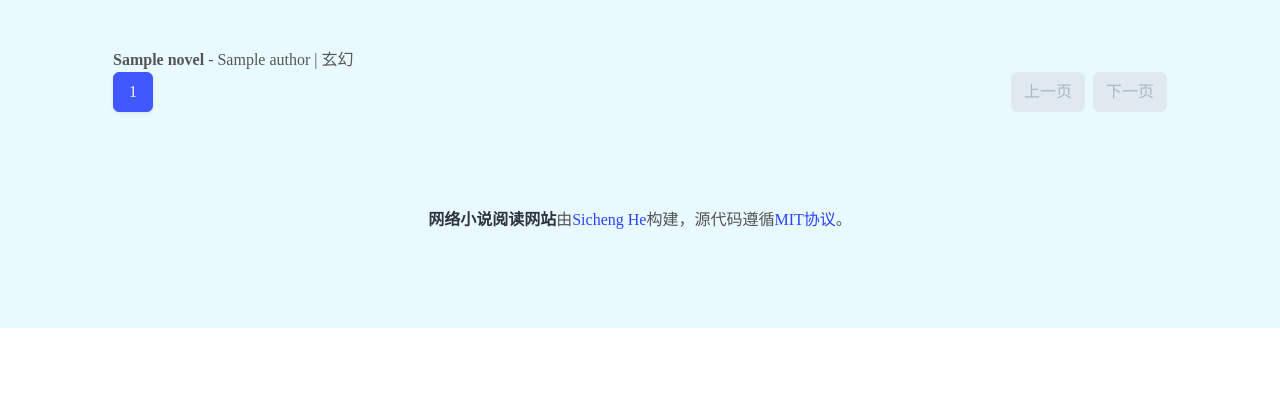
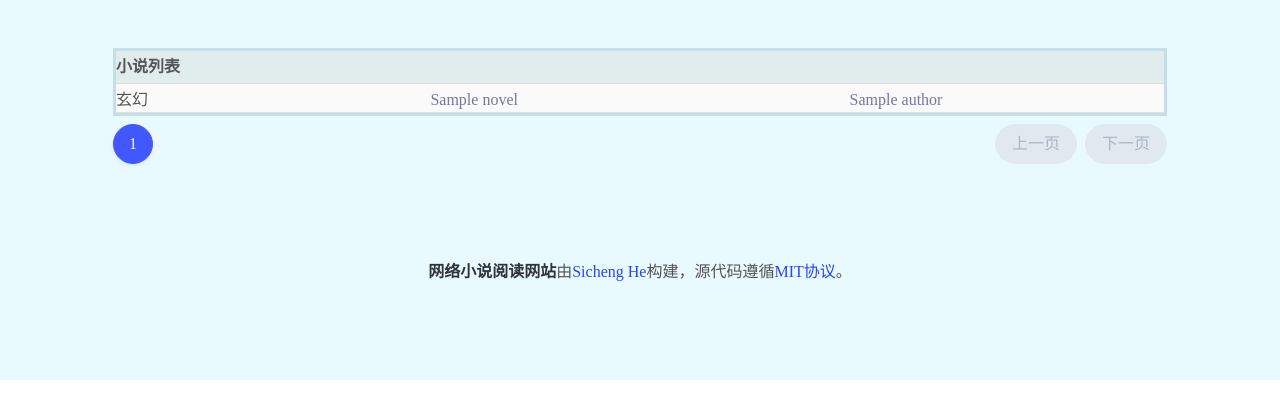
Before and after one commit to hesic73/webnovel, a FastAPI app: page / in a window 1280 px wide. Shown: the part 56-475 px from the top of the page. Run offline with FastAPI, Linux system fonts and the light colour scheme; tables that the repository leaves empty hold one stand-in row (values such as "Sample post"); parts of the project's set-up code (start-up, migrations or seed data) failed here and were passed over.

Commit message:
update the index page

```diff
--- /dev/null
+++ b/app/consts.py
@@ -0,0 +1,3 @@
+DEFAULT_NOVEL_PAGE_SIZE = 30
+LATEST_CHAPTERS_LIMIT = 20
+BOOKSHELF_SIZE = 10
--- a/app/router/api.py
+++ b/app/router/api.py
@@ -13,9 +13,7 @@ from app.securities import TokenPayloadDependency
 
 from app.enums import Genre
 
-
-BOOKSHELF_SIZE = 10
-
+from app.consts import BOOKSHELF_SIZE
 
 router = APIRouter()
 
--- a/app/router/pages.py
+++ b/app/router/pages.py
@@ -14,16 +14,14 @@ from app.enums import Genre, ScraperSource
 from app.schema.novel import Novel
 from app.schema.chapter import Chapter
 
+from app.consts import DEFAULT_NOVEL_PAGE_SIZE, LATEST_CHAPTERS_LIMIT
+
 router = APIRouter(tags=["Pages"], include_in_schema=False)
-
-
-_DEFAULT_NOVEL_PAGE_SIZE = 20
-_LATEST_CHAPTERS_LIMIT = 20
 
 
 @router.get("/", response_class=HTMLResponse)
 async def index(request: Request, db: DBDependency, page: int = Query(1, ge=1),
-                page_size: int = Query(_DEFAULT_NOVEL_PAGE_SIZE, ge=1, le=100)):
+                page_size: int = Query(DEFAULT_NOVEL_PAGE_SIZE, ge=1, le=100)):
     skip = (page - 1) * page_size
 
     novels = database.get_novels(db, skip=skip, limit=page_size)
@@ -63,7 +61,7 @@ async def novel(request: Request, id: int, db: DBDependency):
         last_chapter) if last_chapter else None
 
     latest_chapters = database.get_chapters_reversed(
-        db, novel_id=id, limit=_LATEST_CHAPTERS_LIMIT)
+        db, novel_id=id, limit=LATEST_CHAPTERS_LIMIT)
     latest_chapters = [convert_db_chapter_to_model_chapter(chapter) if chapter else None
                        for chapter in latest_chapters]
 
--- a/static/css/common.css
+++ b/static/css/common.css
@@ -85,12 +85,12 @@ table td {
 }
 
 /* 上一章/下一章/加入书架 */
-.custom-link-chapter {
+.custom-link-normal {
     color: #6f78a7 !important;
     text-decoration: none;
 }
 
-.custom-link-chapter:hover {
+.custom-link-normal:hover {
     color: #f60 !important;
     text-decoration: underline;
 }
@@ -178,3 +178,38 @@ table td {
     display: block;
     color: #88c6e5 !important;
 }
+
+
+#novel_list {
+    border: 3px solid #C3DFEA;
+    background: #fafafa;
+    width: 100%;
+
+}
+
+
+#novel_list h1 {
+    overflow: hidden;
+    background-color: #E1ECED;
+    border-bottom: solid 1px #DDDDDD;
+
+}
+
+#novel_list li {
+    display: flex;
+    border-bottom: solid 1px #DDDDDD;
+    overflow: hidden;
+}
+
+#novel_list li span {
+    flex-basis: 30%;
+    text-align: left;
+}
+
+#novel_list li span.s2 {
+    flex-basis: 40%;
+}
+
+#novel_list li span.s3 {
+    flex-basis: 30%;
+}
--- a/templates/author.html.jinja
+++ b/templates/author.html.jinja
@@ -14,12 +14,12 @@
     <tbody>
         {% for entry in entries %}
         <tr>
-            <td><a class="custom-link-chapter" href="/novel/{{ entry.novel.id }}/">{{ entry.novel.title
+            <td><a class="custom-link-normal" href="/novel/{{ entry.novel.id }}/">{{ entry.novel.title
                     }}</a></td>
             <td>{{ author.name }}</td>
 
             {%if entry.latest_chapter %}
-            <td><a class="custom-link-chapter" href="/novel/{{ entry.novel.id }}/{{ entry.latest_chapter.id }}.html">{{
+            <td><a class="custom-link-normal" href="/novel/{{ entry.novel.id }}/{{ entry.latest_chapter.id }}.html">{{
                     entry.latest_chapter.title
                     }}</a></td>
 
--- a/templates/chapters.html.jinja
+++ b/templates/chapters.html.jinja
@@ -3,7 +3,7 @@
 {% block content %}
 
 <div class="mb-2">
-    <a class="custom-link-chapter" href="/novel/{{ novel.id }}/">返回书页</a>
+    <a class="custom-link-normal" href="/novel/{{ novel.id }}/">返回书页</a>
 </div>
 
 <div class="custom-border-novel mt-3 p-0" id="list">
--- a/templates/index.html.jinja
+++ b/templates/index.html.jinja
@@ -2,34 +2,70 @@
 
 {% block content %}
 
-<ul>
+<ul id="novel_list">
+    <h1 class="m-0 py-1 has-text-weight-bold">小说列表</h1>
     {% for novel in novels %}
-    <li>
-        <a href="/novel/{{ novel.id }}/" style="color: inherit; text-decoration: none;">
-            <strong>{{ novel.title }}</strong> </a> - <a href="/author/{{novel.author.id}}/"
-            style="color: inherit; text-decoration: none;">{{
-            novel.author.name }}</a> | {{ novel.genre.value
-        }}
+    <li class="pt-1">
+        <span class="s1">{{ novel.genre.value
+            }}</span>
+
+        <span class="s2"><a href="/novel/{{ novel.id }}/" class="custom-link-normal">
+                {{ novel.title }} </a></span>
+
+        <span class="s3"><a href="/author/{{novel.author.id}}/" class="custom-link-normal">{{
+                novel.author.name }}</a></span>
+
 
     </li>
     {% endfor %}
 </ul>
 
 <!-- Pagination controls -->
-<nav class="pagination" role="navigation" aria-label="pagination">
-    <a class="pagination-previous" {% if page <=1 %}disabled{% else
-        %}href="/?page={{ page - 1 }}&page_size={{ page_size }}" {% endif %}>上一页</a>
-    <a class="pagination-next" {% if page>= total_pages %}disabled{% else %}href="/?page={{ page + 1
-        }}&page_size={{ page_size }}"{% endif %}>下一页</a>
+<nav class="pagination mt-2 is-rounded" role="navigation" aria-label="pagination">
+    {% if page <= 1 %} <a class="pagination-previous" disabled> 上一页 </a>
+        {% else %}
+        <a class="pagination-previous" href="/?page={{ page - 1 }}&page_size={{ page_size }}"> 上一页 </a>
+        {% endif %}
+
+        {% if page >= total_pages %}
+        <a class="pagination-next" disabled> 下一页 </a>
+        {% else %}
+        <a class="pagination-next" href="/?page={{ page + 1 }}&page_size={{ page_size }}"> 下一页 </a>
+        {% endif %}
+
         <ul class="pagination-list">
-        {% for p in range(1, total_pages + 1) %}
+            {% if total_pages <= 7 %} {% for p in range(1, total_pages + 1) %} <li>
+                <a class="pagination-link {% if p == page %}is-current{% endif %}"
+                    href="/?page={{ p }}&page_size={{ page_size }}">{{ p }}</a>
+                </li>
+                {% endfor %}
+                {% else %}
+                <li>
+                    <a class="pagination-link {% if page == 1 %}is-current{% endif %}"
+                        href="/?page=1&page_size={{ page_size }}">1</a>
+                </li>
+                {% if page > 4 %}
+                <li><span class="pagination-ellipsis">&hellip;</span></li>
+                {% endif %}
+                {% for p in range([2, page - 2]|max, [total_pages, page + 2]|min + 1) %}
                 <li>
                     <a class="pagination-link {% if p == page %}is-current{% endif %}"
                         href="/?page={{ p }}&page_size={{ page_size }}">{{ p }}</a>
                 </li>
                 {% endfor %}
+                {% if page < total_pages - 3 %} <li><span class="pagination-ellipsis">&hellip;</span></li>
+                    {% endif %}
+                    {% if page + 2 < total_pages %} <li>
+                        <a class="pagination-link {% if page == total_pages %}is-current{% endif %}"
+                            href="/?page={{ total_pages }}&page_size={{ page_size }}">{{ total_pages }}</a>
+                        </li>
+                        {% endif %}
+                        {% endif %}
         </ul>
 </nav>
 
 
+
+
+
 {%endblock%}
```
Also changed, not shown: static/js/bookshelf.js (+5 -5 lines), templates/chapter.html.jinja (+13 -13 lines), templates/novel.html.jinja (+7 -7 lines). Lines whose indentation alone changed are shown as unchanged.
